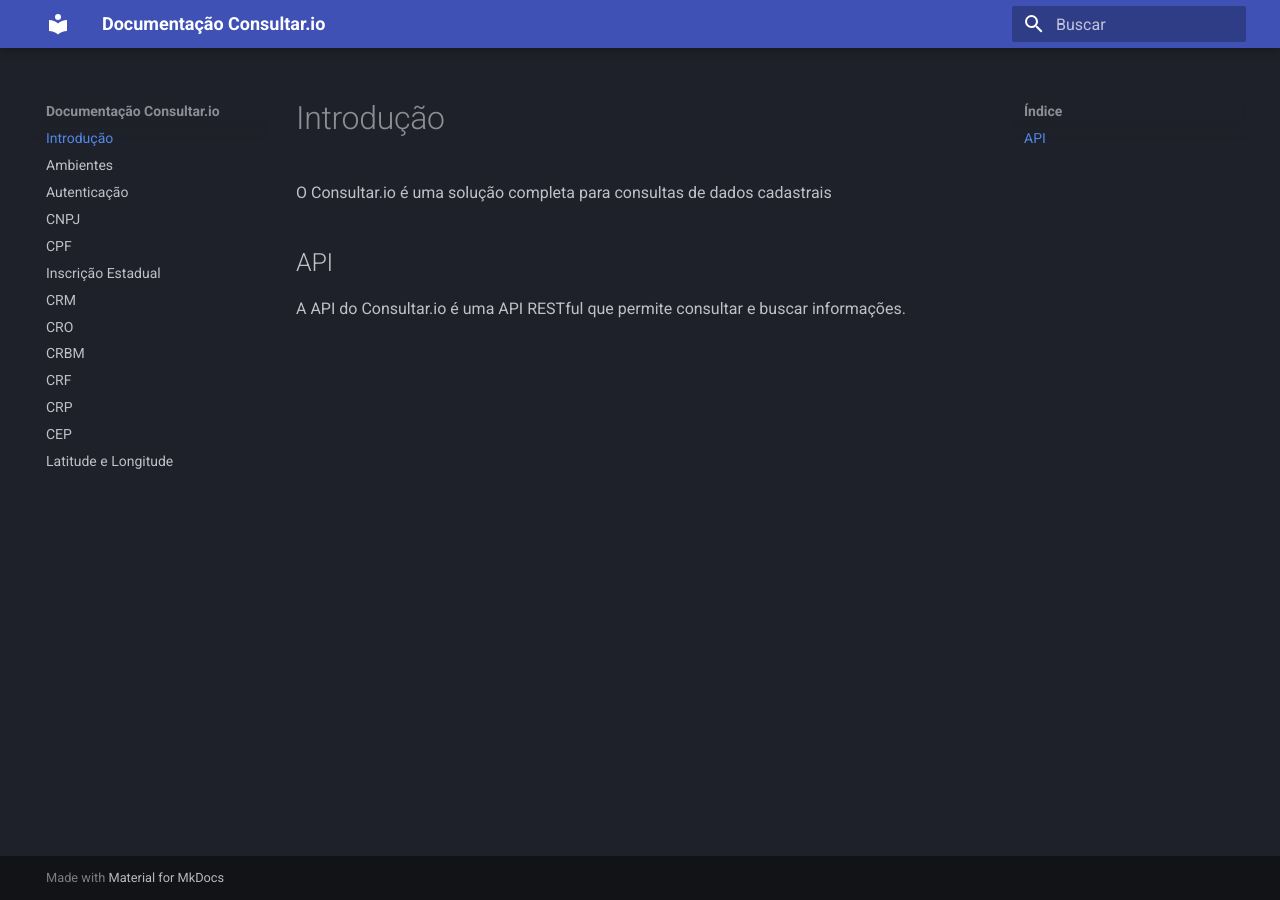
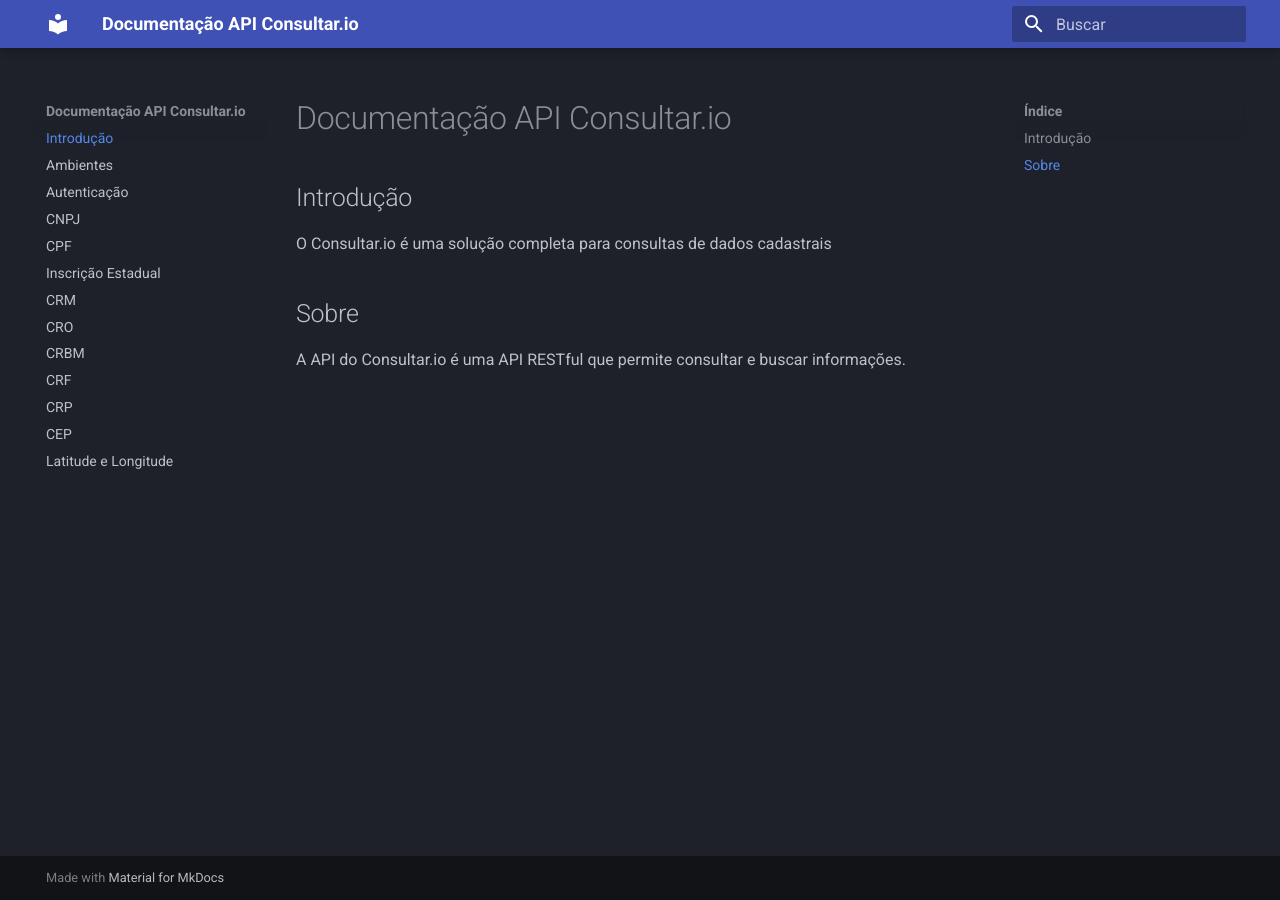
Before and after one commit to consultar-io/doc, an MkDocs documentation site: the page built from docs/index.md, in a window 1280 px wide. Built offline with MkDocs 1.6.1 and Material for MkDocs 9.7.7, drawn with Linux system fonts in a browser that asks for light colours.

Commit message:
Update MkDocs configuration and documentation title to reflect API focus for Consultar.io

```diff
--- a/docs/index.md
+++ b/docs/index.md
@@ -1,7 +1,9 @@
-# Introdução
+# Documentação API Consultar.io
+
+## Introdução
 
 O Consultar.io é uma solução completa para consultas de dados cadastrais
 
-## API
+## Sobre
 
 A API do Consultar.io é uma API RESTful que permite consultar e buscar informações.
--- a/mkdocs.yml
+++ b/mkdocs.yml
@@ -1,4 +1,4 @@
-site_name: Documentação Consultar.io
+site_name: Documentação API Consultar.io
 site_url: https://consultar.dev
 theme:
   name: material
```
